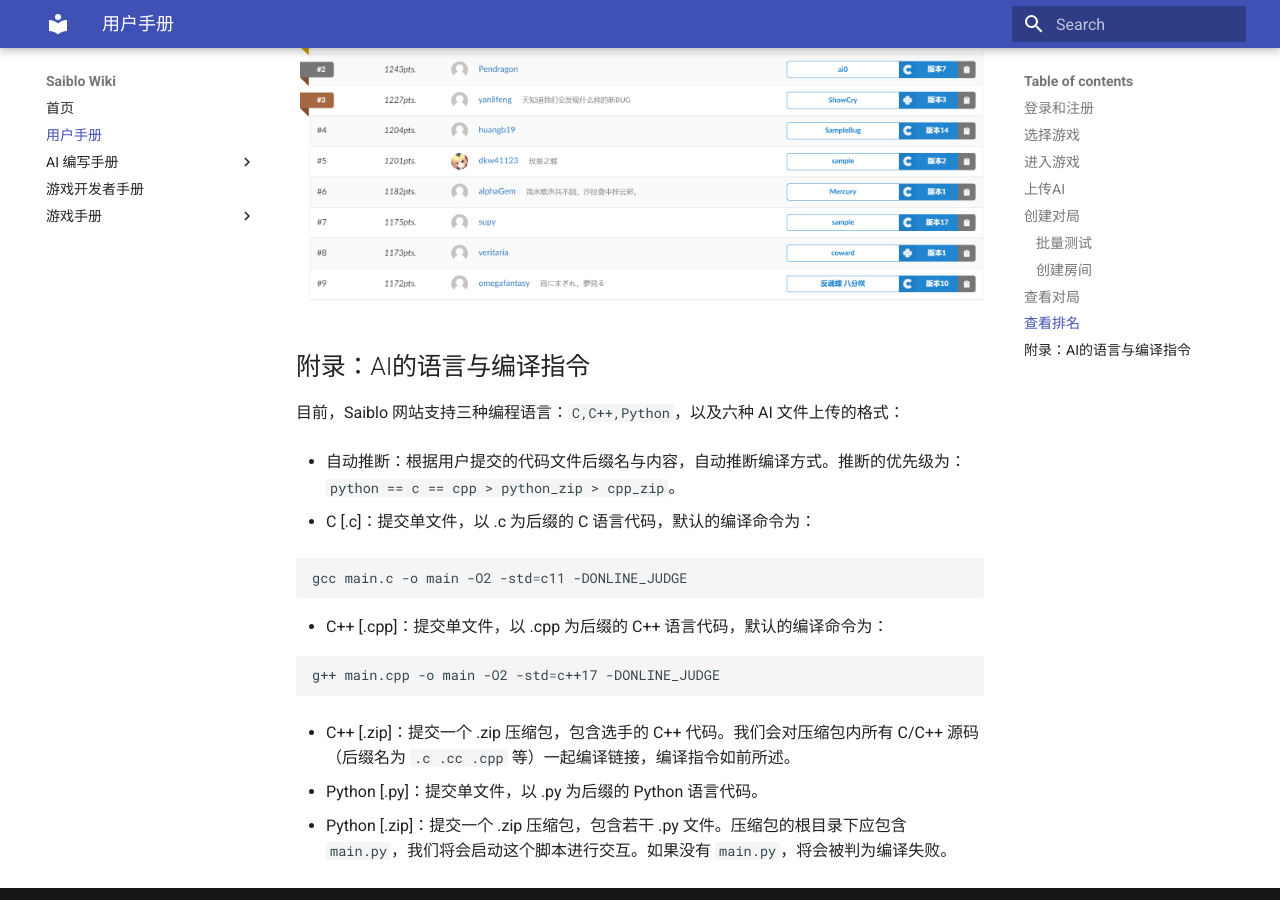
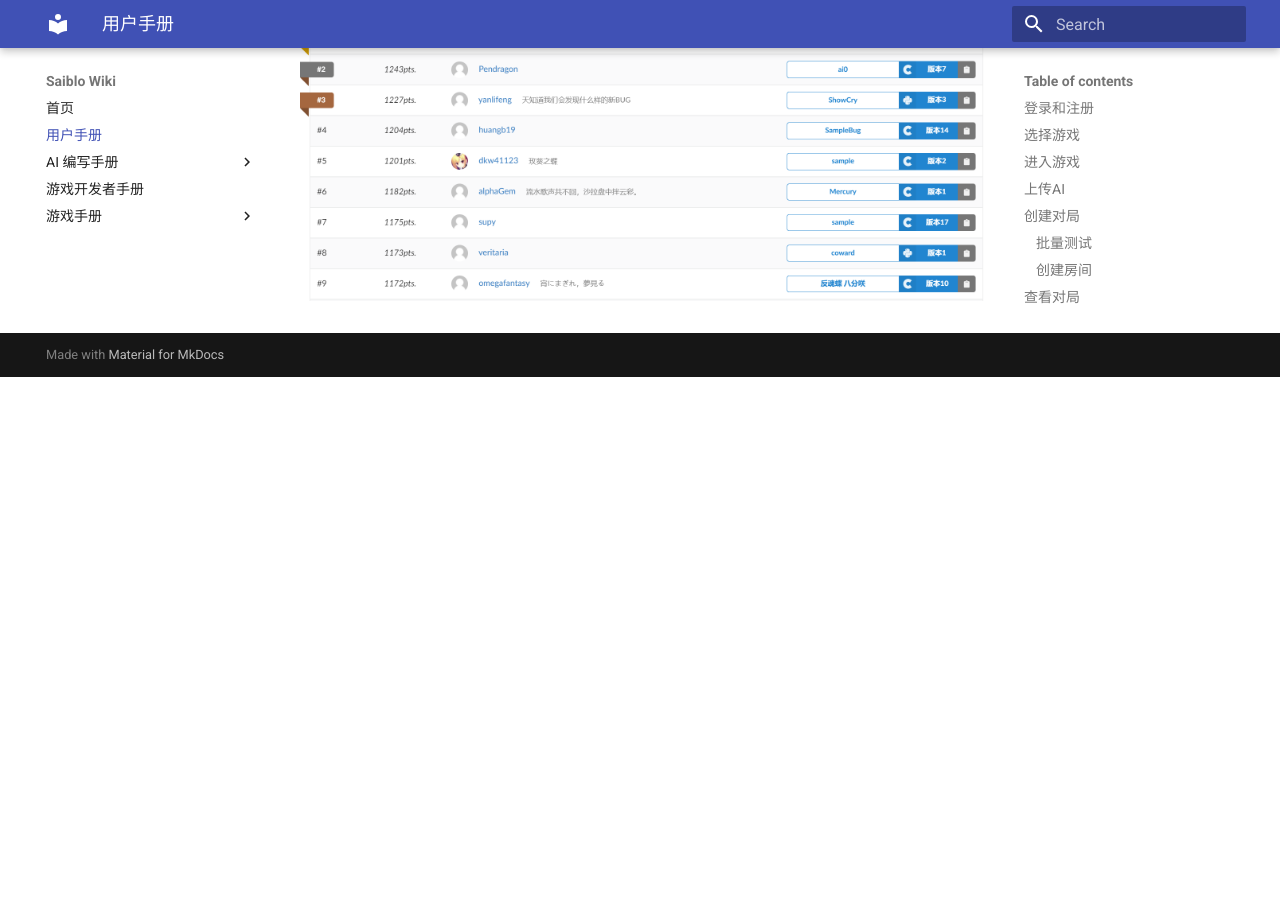
Before and after one commit to saiblo/saiblo-docs, an MkDocs documentation site: the page built from docs/user/user.md, in a window 1280 px wide and 900 px high, scrolled down 6877 px. Built offline with MkDocs 1.6.1 and Material for MkDocs 9.7.7, drawn with Linux system fonts in a browser that asks for light colours; after the commit the page ends 7254 px from its top, so only the background shows below that.

Commit message:
Remove appendix of AI language
(Migrated into website UI)

````diff
--- a/docs/user/user.md
+++ b/docs/user/user.md
@@ -99,26 +99,3 @@
 你在“AI”一栏所派遣的AI会自动参加到全局排名中。Saiblo会自动将其与其他AI进行对局，并且计算出分数。在游戏内点击“全局排行榜”一栏可以查看各个AI的成绩。你可以在其中得知自己AI的排名。
 
 ![image-20211207173710222](img/image-20211207173710222.png)
-
-## 附录：AI的语言与编译指令
-
-目前，Saiblo 网站支持三种编程语言：`C,C++,Python`，以及六种 AI 文件上传的格式：
-
-- 自动推断：根据用户提交的代码文件后缀名与内容，自动推断编译方式。推断的优先级为：`python == c == cpp > python_zip > cpp_zip`。
-
-- C [.c]：提交单文件，以 .c 为后缀的 C 语言代码，默认的编译命令为：
-
-```bash
-gcc main.c -o main -O2 -std=c11 -DONLINE_JUDGE
-```
-
-- C++ [.cpp]：提交单文件，以 .cpp 为后缀的 C++ 语言代码，默认的编译命令为：
-
-```bash
-g++ main.cpp -o main -O2 -std=c++17 -DONLINE_JUDGE
-```
-
-- C++ [.zip]：提交一个 .zip 压缩包，包含选手的 C++ 代码。我们会对压缩包内所有 C/C++ 源码（后缀名为 `.c .cc .cpp` 等）一起编译链接，编译指令如前所述。
-
-- Python [.py]：提交单文件，以 .py 为后缀的 Python 语言代码。
-- Python [.zip]：提交一个 .zip 压缩包，包含若干 .py 文件。压缩包的根目录下应包含 `main.py`，我们将会启动这个脚本进行交互。如果没有 `main.py`，将会被判为编译失败。
````
